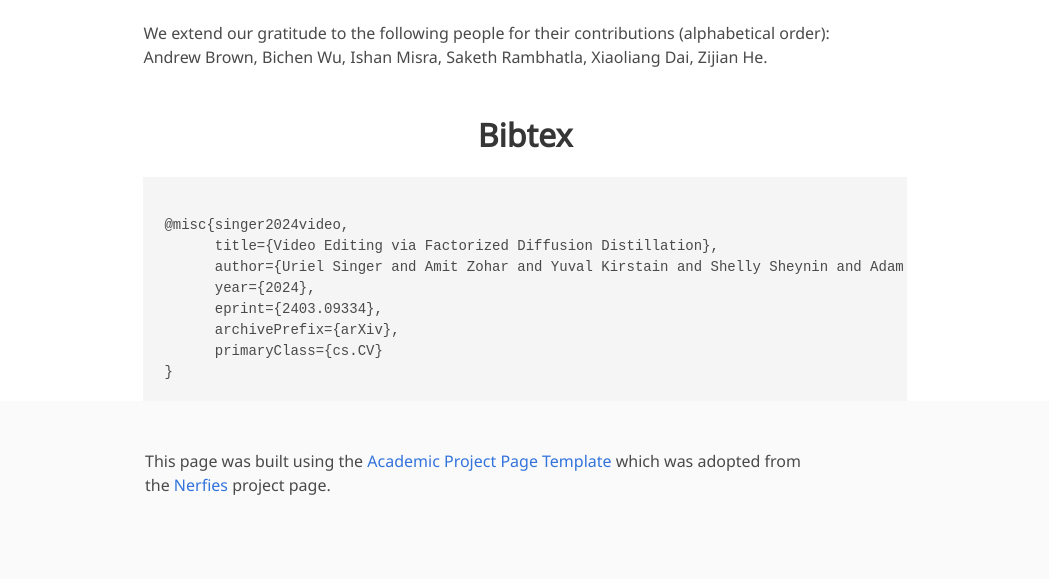
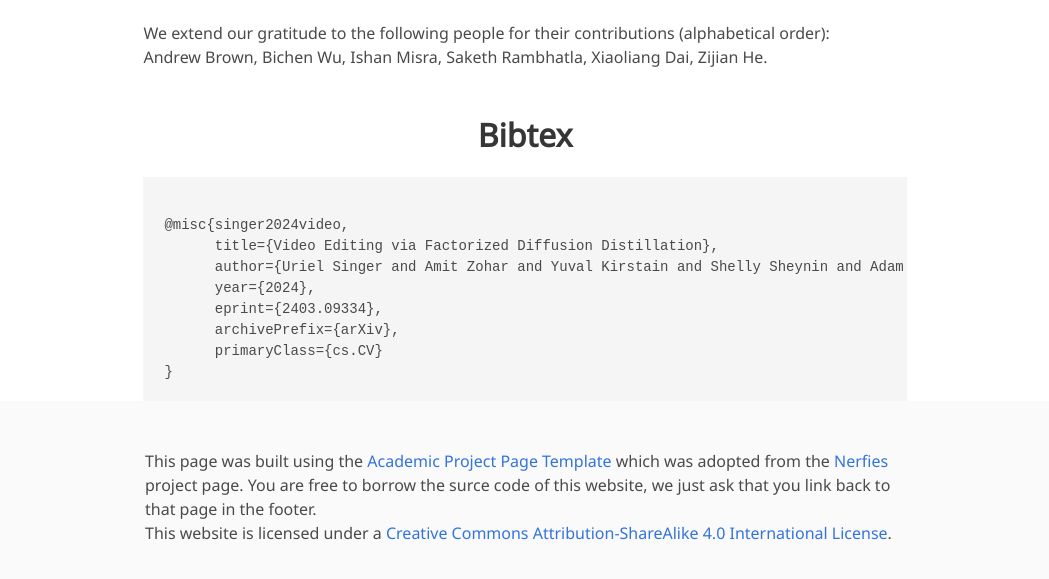
Before and after one commit to fdd-video-edit/fdd-video-edit.github.io, a plain HTML site: page index.html in a window 1280 px wide. Shown: the part 8669-9248 px from the top of the page, without its empty margins (115-1164 px from the left). Drawn offline with nearby package versions, Linux system fonts and the light colour scheme; some packages are replaced by stand-ins of ours; some icons are missing; a web font is replaced by a local one.

Commit message:
Fixed license

```diff
--- a/index.html
+++ b/index.html
@@ -576,7 +576,9 @@ We extend our gratitude to the following people for their contributions (alphabe
         <div class="content">
 
           <p>
-            This page was built using the <a href="https://github.com/eliahuhorwitz/Academic-project-page-template" target="_blank">Academic Project Page Template</a> which was adopted from the&nbsp;<a href="https://nerfies.github.io/" target="_blank">Nerfies</a>&nbsp;project page.
+            This page was built using the <a href="https://github.com/eliahuhorwitz/Academic-project-page-template" target="_blank">Academic Project Page Template</a> which was adopted from the <a href="https://nerfies.github.io" target="_blank">Nerfies</a> project page.
+            You are free to borrow the surce code of this website, we just ask that you link back to that page in the footer. <br> This website is licensed under a <a rel="license"  href="http://creativecommons.org/licenses/by-sa/4.0/" target="_blank">Creative
+            Commons Attribution-ShareAlike 4.0 International License</a>.
           </p>
 
         </div>
```
